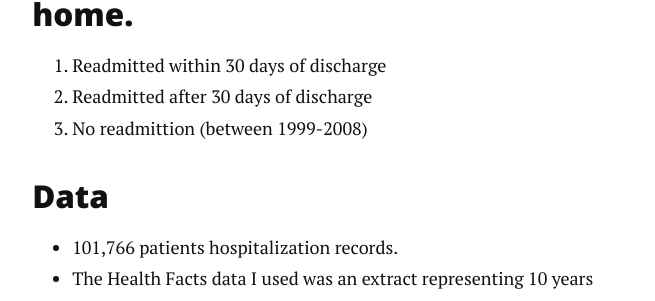
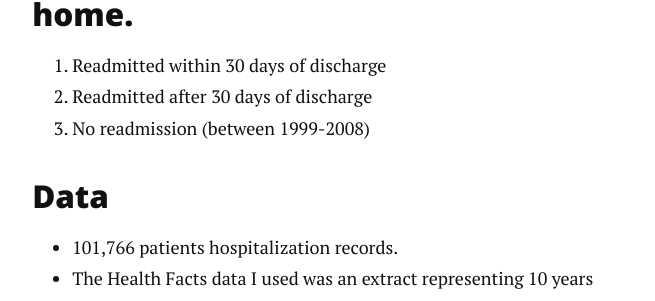
Before and after one commit to TYokogawa/TYokogawa.github.io, a Jekyll site: the page built from _posts/2015-5-16-Patient_readmission_prediction.md, in a window 1280 px wide and 900 px high, scrolled down 1246 px. Shown: the part 144-445 px from the top of the window, without its empty margins (310-965 px from the left). Built offline with Jekyll 4.4.1, drawn with Linux system fonts in a browser that asks for light colours; nearby versions of some CDN libraries; Markdown is read by kramdown in place of the engine named in the settings.

Commit message:
minor change

```diff
--- a/_posts/2015-5-16-Patient_readmission_prediction.md
+++ b/_posts/2015-5-16-Patient_readmission_prediction.md
@@ -15,7 +15,7 @@ Predicting readmission within 30 days is very critical not only for the hospital
 
 1. Readmitted within 30 days of discharge
 2. Readmitted after 30 days of discharge
-3. No readmittion (between 1999-2008)
+3. No readmission (between 1999-2008)
 
 
 ###Data
```
